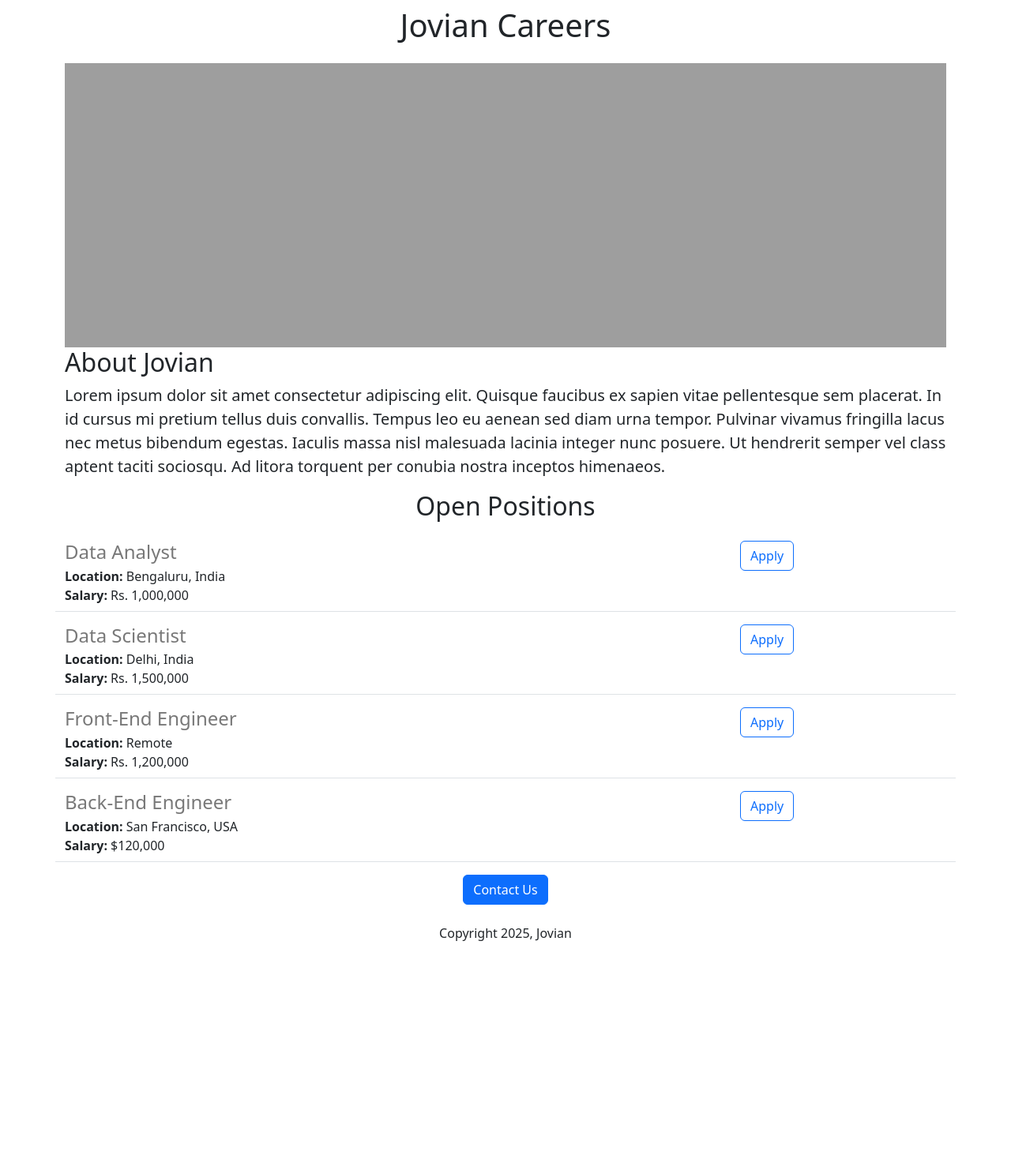
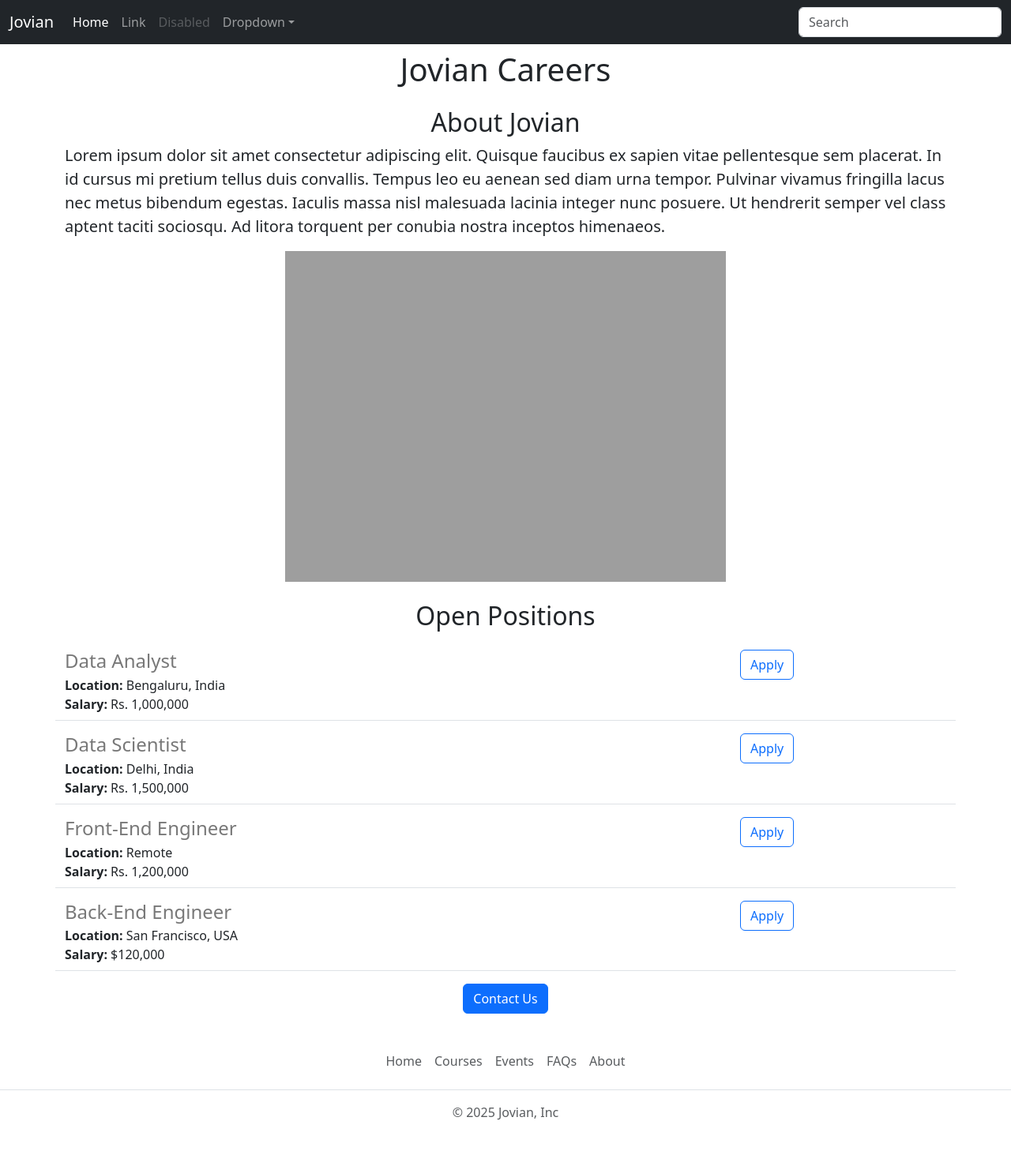
Before and after one commit to gnyangaya/jovian-careers-website-v2, a Flask app: page / in a window 1280 px wide. Shown: the whole page at 79% size. Before the commit the page ends 1192 px from the top, so only its background shows below. Run offline with Flask 3, Linux system fonts and the light colour scheme.

Commit message:
Added aesthetics and functionality

```diff
--- /dev/null
+++ b/templates/footer.html
@@ -0,0 +1,20 @@
+<footer class="py-3 my-4">
+    <ul class="nav justify-content-center border-bottom pb-3 mb-3">
+      <li class="nav-item">
+        <a href="http://127.0.0.1:5000/" class="nav-link px-2 text-body-secondary">Home</a>
+      </li>
+      <li class="nav-item">
+        <a href="#" class="nav-link px-2 text-body-secondary">Courses</a>
+      </li>
+      <li class="nav-item">
+        <a href="#" class="nav-link px-2 text-body-secondary">Events</a>
+      </li>
+      <li class="nav-item">
+        <a href="#" class="nav-link px-2 text-body-secondary">FAQs</a>
+      </li>
+      <li class="nav-item">
+        <a href="#about_jovian" class="nav-link px-2 text-body-secondary">About</a>
+      </li>
+    </ul>
+    <p class="text-center text-body-secondary">&copy; 2025 Jovian, Inc</p>
+  </footer>
--- a/templates/home.html
+++ b/templates/home.html
@@ -8,29 +8,31 @@
         integrity="sha384-sRIl4kxILFvY47J16cr9ZwB07vP4J8+LH7qKQnuqkuIAvNWLzeN8tE5YBujZqJLB" crossorigin="anonymous">
         <style>
             #banner {
-                height: 360px;
-                width: 100%
+                display: block;
+                margin: auto;
+                width: 50%;
             }
         </style>
     </head>
     <body>
+        {% include 'nav.html' %}
         <div class="container">
             <h1 class="text-center mt-2 mb-4">{{company_name}} Careers</h1>
-            <img class=img-fluid id=banner src="http://127.0.0.1:5000/static/banner.jpg">
-            <h2>About Jovian</h2>
+            <h2 id=about_jovian class="text-center mt-4">About Jovian</h2>
             <p class="lead">
                 Lorem ipsum dolor sit amet consectetur adipiscing elit. Quisque faucibus ex sapien vitae pellentesque sem placerat. In id cursus mi pretium tellus duis convallis. Tempus leo eu aenean sed diam urna tempor. Pulvinar vivamus fringilla lacus nec metus bibendum egestas. Iaculis massa nisl malesuada lacinia integer nunc posuere. Ut hendrerit semper vel class aptent taciti sociosqu. Ad litora torquent per conubia nostra inceptos himenaeos.
             </p>
-            <h2 class="text-center mt-2 mb-4">Open Positions</h2>
+            <img class=img-fluid id=banner src="http://127.0.0.1:5000/static/banner.jpg">
+            <h2 class="text-center mt-4 mb-4">Open Positions</h2>
             <p>
                {% for job in jobs %}
                 {% include 'jobitem.html' %}
                {% endfor %}
             </p>
             <div class="text-center">
-                <button class="btn btn-primary btn-lng">Contact Us</button>
-                    <p class="mt-4">Copyright 2025, Jovian</p>
+                <a href="mailto:hello@jovian.ai?subject=Question%20about%20job%20opening&body=%3CYour%20question%20here%3E" class="btn btn-primary btn-lng">Contact Us</a>
             </div>
         </div>
+        {% include 'footer.html' %}
     </body>
 </html>
--- a/templates/jobitem.html
+++ b/templates/jobitem.html
@@ -13,8 +13,9 @@
         {% endif %}
     </div>
     <div class="col-3">
-        <button type="button" class="btn btn-outline-primary">
+        <a href="mailto:hello@jovian.ai?subject=Application%20for%20{{job['title']}}&body=Name%3A%20%3Cyour%20name%20here%3E%0AResume%3A%20%3Clink%20to%20resume%3E%0ALinkedin%3A%20%3Clink%20to%20linkedin%3E"
+         type="button" class="btn btn-outline-primary">
             Apply
-        </button>
+        </a>
     </div>
 </div>
--- /dev/null
+++ b/templates/nav.html
@@ -0,0 +1,55 @@
+<nav
+        class="navbar navbar-expand-lg navbar-dark bg-dark fixed-top"
+        aria-label="Fifth navbar example"
+      >
+        <div class="container-fluid">
+          <a class="navbar-brand" href="#">Jovian</a>
+          <button
+            class="navbar-toggler"
+            type="button"
+            data-bs-toggle="collapse"
+            data-bs-target="#navbarsExample05"
+            aria-controls="navbarsExample05"
+            aria-expanded="false"
+            aria-label="Toggle navigation"
+          >
+            <span class="navbar-toggler-icon"></span>
+          </button>
+          <div class="collapse navbar-collapse" id="navbarsExample05">
+            <ul class="navbar-nav me-auto mb-2 mb-lg-0">
+              <li class="nav-item">
+                <a class="nav-link active" aria-current="page" href="http://127.0.0.1:5000/">Home</a>
+              </li>
+              <li class="nav-item"><a class="nav-link" href="#">Link</a></li>
+              <li class="nav-item">
+                <a class="nav-link disabled" aria-disabled="true">Disabled</a>
+              </li>
+              <li class="nav-item dropdown">
+                <a
+                  class="nav-link dropdown-toggle"
+                  href="#"
+                  data-bs-toggle="dropdown"
+                  aria-expanded="false"
+                  >Dropdown</a
+                >
+                <ul class="dropdown-menu">
+                  <li><a class="dropdown-item" href="#">Action</a></li>
+                  <li><a class="dropdown-item" href="#">Another action</a></li>
+                  <li>
+                    <a class="dropdown-item" href="#">Something else here</a>
+                  </li>
+                </ul>
+              </li>
+            </ul>
+            <form role="search">
+              <input
+                class="form-control"
+                type="search"
+                placeholder="Search"
+                aria-label="Search"
+              />
+            </form>
+          </div>
+        </div>
+      </nav>
+      <div style="height: 56px;"></div>
```
